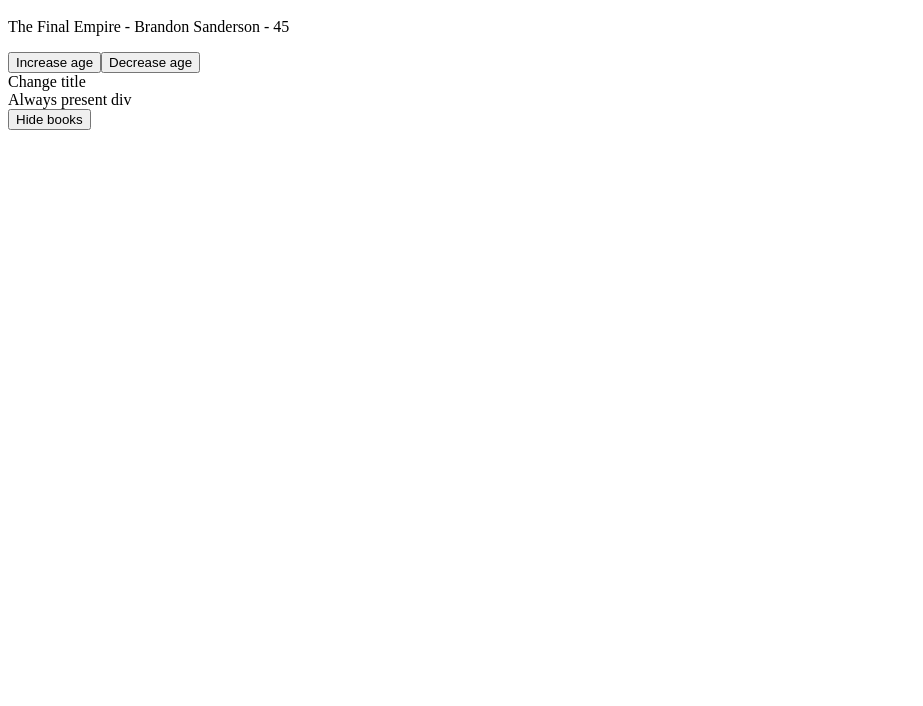
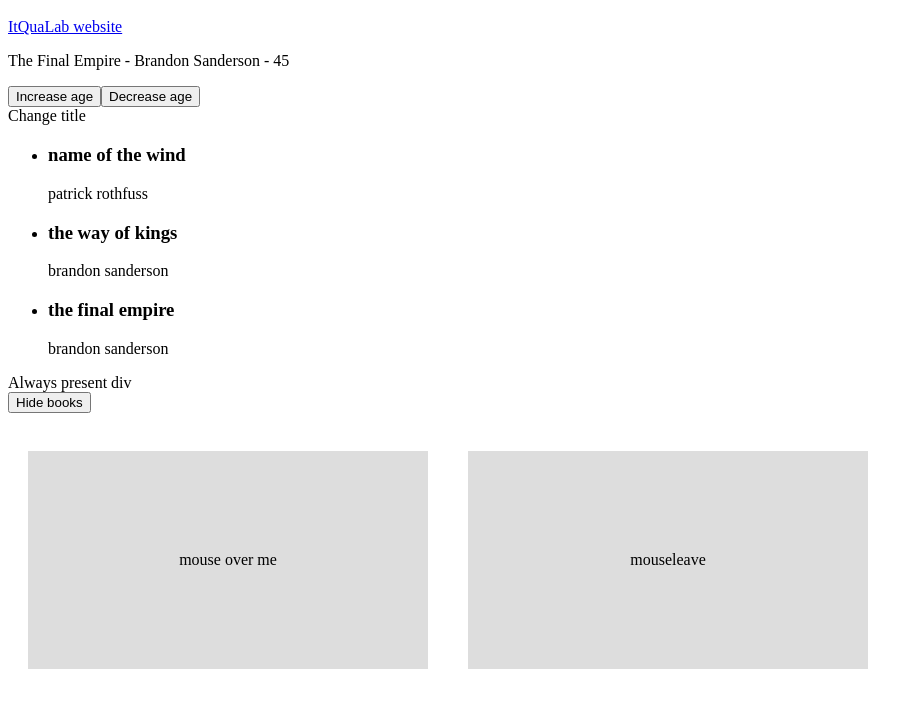
Before and after one commit to marcandreuf/vue3-net-ninja-tutorial, a plain HTML site: page index.html in a window 1280 px wide. Shown: the part 48-754 px from the top of the page, without its empty margins (0-923 px from the left). Drawn offline with nearby package versions, Linux system fonts and the light colour scheme.

Commit message:
up to attriute binging

```diff
--- a/app.js
+++ b/app.js
@@ -1,10 +1,18 @@
 const app = Vue.createApp({
     data(){
         return{
+            url: 'https://www.itqualab.com',
             showBooks: true,
             title: 'The Final Empire',
             author: 'Brandon Sanderson',
-            age: 45
+            age: 45,
+            x: 0,
+            y: 0,
+            books: [
+                {title: 'name of the wind', author: 'patrick rothfuss', img: 'assets/1.jpg', isFav: true},
+                {title: 'the way of kings', author: 'brandon sanderson', img: 'assets/2.jpg', isFav: false},
+                {title: 'the final empire', author: 'brandon sanderson', img: 'assets/3.jpg', isFav: true},
+            ]
         }
     },
     methods: {
@@ -13,6 +21,13 @@ const app = Vue.createApp({
         },
         toggleShowBooks(){
             this.showBooks = !this.showBooks;
+        },
+        handleEvent(event, dataParam2){
+            console.log("Event triggered", event, event.type, dataParam2);
+        },
+        handleMouseMove(e){
+            this.x = e.offsetX;
+            this.y = e.offsetY;
         }
     },
 });
--- a/index.html
+++ b/index.html
@@ -1,19 +1,41 @@
+
 <html lang="en">
 <head>
     <meta charset="UTF-8">
     <meta name="viewport" content="width=device-width, initial-scale=1.0">
     <title>Vue 3 Tutorial</title>
     <script src="https://unpkg.com/vue@3.0.2"></script>
+    <style>
+        .box {
+            padding: 100px 0;
+            width: 400;
+            text-align: center;
+            background: #ddd;
+            margin: 20px;
+            display: inline-block;
+        }
+    </style>
 </head>
 <body>
     <h1>Hello Marc</h1>
     <div id="app">
+        <!-- attribute binding -->
+        <a v-bind:href="url">ItQuaLab website</a>
+
         <!-- Remove the div if the v-if is false -->
         <div v-if="showBooks">
             <p>{{title}} - {{author}} - {{age}} </p>
             <button v-on:click="age++">Increase age</button>
             <button v-on:click="age--">Decrease age</button>
             <div @click="changeTitle('Tutorial vue film')">Change title</div>
+
+            <ul>
+                <li v-for="book in books" :key="book.title">
+                    <h3>{{book.title}}</h3>
+                    <p>{{book.author}}</p>
+                    <p>{{book.year}}</p>
+                </li>
+            </ul>
         </div>
         <!-- Display none the div when v-show is false -->
         <div v-show="showBooks" >Always present div</div>
@@ -23,6 +45,14 @@
                 <span v-else>Show books</span>
             </button>
         </div>
+
+        <br/>
+        <div class="box" @mouseover="handleEvent($event, 'extra-paramter-value')" >mouse over me</div>
+        <div class="box" @mouseleave="handleEvent" >mouseleave</div>
+        <div class="box" @dblclick="handleEvent" >double click</div>
+        <div class="box" @mousemove="handleMouseMove" >position x,y:{{x}},{{y}}</div>
+
+
     </div>
     <script src="app.js"></script>
 </body>
```
Also changed, not shown: 1 other file.
